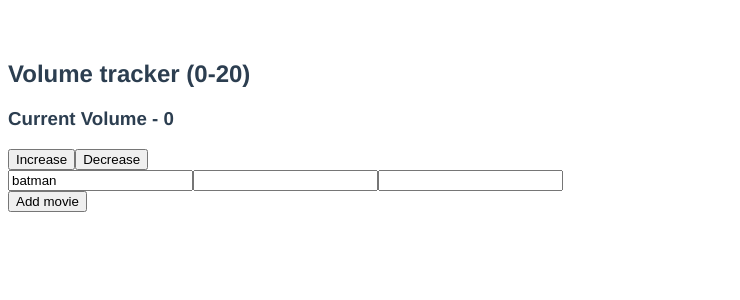
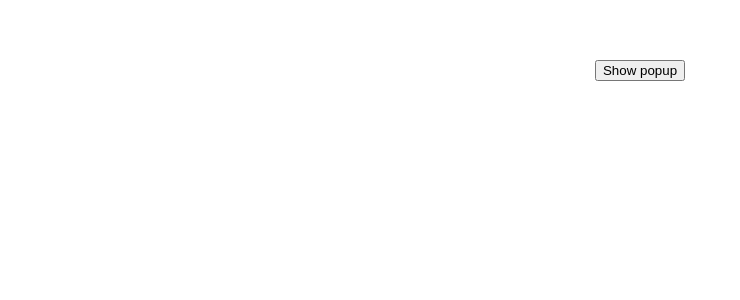
Before and after one commit to mrtoai38/vuejs3, a Vue app: page / in a window 1280 px wide. Shown: the top 300 px of the page, without its empty margins (0-740 px from the left). Built offline with nearby package versions, Linux system fonts and the light colour scheme.

Commit message:
component event

```diff
--- a/package.json
+++ b/package.json
@@ -32,7 +32,7 @@
     "parserOptions": {
       "parser": "@babel/eslint-parser"
     },
-    "rules": {}
+    "rules": {"vue/multi-word-component-names": "off"}
   },
   "browserslist": [
     "> 1%",
--- a/src/App.vue
+++ b/src/App.vue
@@ -1,60 +1,33 @@
-
 <template>
-    <h2>Volume tracker (0-20)</h2>
-    <h3>Current Volume - {{ volume }}</h3>
-    <div>
-      <button @click="volume += 2">Increase</button>
-      <button @click="volume -= 2">Decrease</button>
-    </div>
-    <input type="text" v-model="movie">
-    <input type="text" v-model="movieInfor.title">
-    <input type="text" v-model="movieInfor.actor">
-    <div>
-      <button @click="movieList = movieList.concat(['wonderwoman'])">Add movie</button>
-    </div>
+  <div>
+    <button @click="showPopup = true">Show popup</button>
+    <Popup v-show="showPopup" @close="closePopup"/>
+  </div>
 </template>
 
 <script>
-
-
+import Popup from './components/Popup.vue';
 export default {
   name: 'App',
+  components: {
+    Popup
+  },
   data() {
     return {
-      volume: 0,
-      movie: 'batman',
-      movieInfor: {
-        title: '',
-        actor: ''
-      },
-      movieList: ['Batman', 'superman']
+      showPopup: false
     }
   },
-  methods: {},
+  methods: {
+    closePopup(name) {
+      this.showPopup = false;
+      console.log('name: ',name);
+    }
+  },
   computed: {},
-  watch: {
-    volume(newValue, oldValue) {
-      if(newValue > oldValue && newValue == 16) {
-        alert('Listening to a high volume for a long time may damage your hearing');
-      }
-    },
-    movie:{
-      handler(newValue) {
-        console.log(`Calling API with movie name = ${newValue}`);
-      },
-      immediate: true
-    },
-    movieInfor: {
-      handler(newValue) {
-        console.log(`Calling API with movie title = ${newValue.title} and actor = ${newValue.actor}`);
-      },
-      deep: true
-    },
-    movieList: {
-      handler(newValue) {
-        console.log(`Update list ${newValue}`);
-      },
-      // deep: true
+  watch: {},
+  provide() {
+    return {
+
     }
   }
 }
@@ -65,7 +38,7 @@ export default {
   font-family: Avenir, Helvetica, Arial, sans-serif;
   -webkit-font-smoothing: antialiased;
   -moz-osx-font-smoothing: grayscale;
-  /* text-align: center; */
+  text-align: center;
   color: #2c3e50;
   margin-top: 60px;
 }
--- /dev/null
+++ b/src/components/Popup.vue
@@ -0,0 +1,31 @@
+<template>
+    <div>
+        <h2>This is a popup</h2>
+        <input type="text" v-model="name">
+        <button @click="$emit('close', name)">Close popup</button>
+    </div>
+</template>
+
+<script>
+    export default {
+        name: 'Popup',
+        emits: {
+            close: (name) => {
+                if(!name) {
+                    return false;
+                }else {
+                    return true;
+                }
+            }
+        },
+        data() {
+            return {
+                name: ''
+            }
+        }
+    }
+</script>
+
+<style scoped>
+
+</style>
```
Also changed, not shown: src/components/Article.vue (added, +29 -0 lines), src/components/ComponentC.vue (added, +20 -0 lines), src/components/ComponentE.vue (added, +20 -0 lines), src/components/ComponentF.vue (added, +16 -0 lines), src/components/Greet.vue (added, +16 -0 lines).
